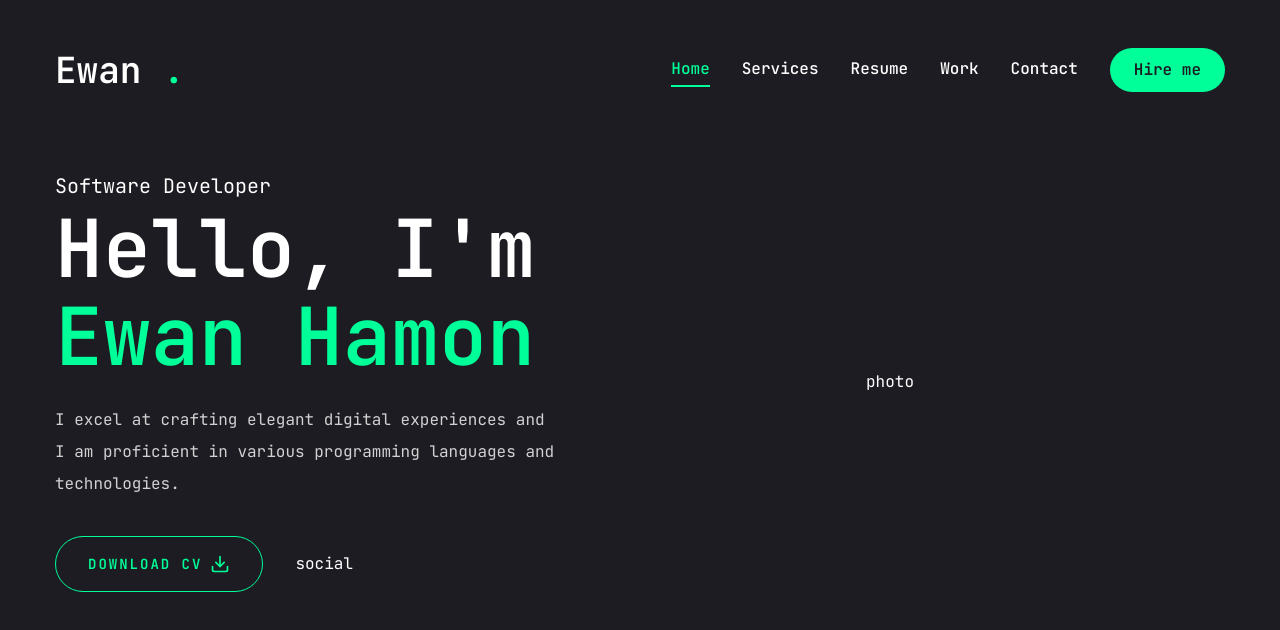
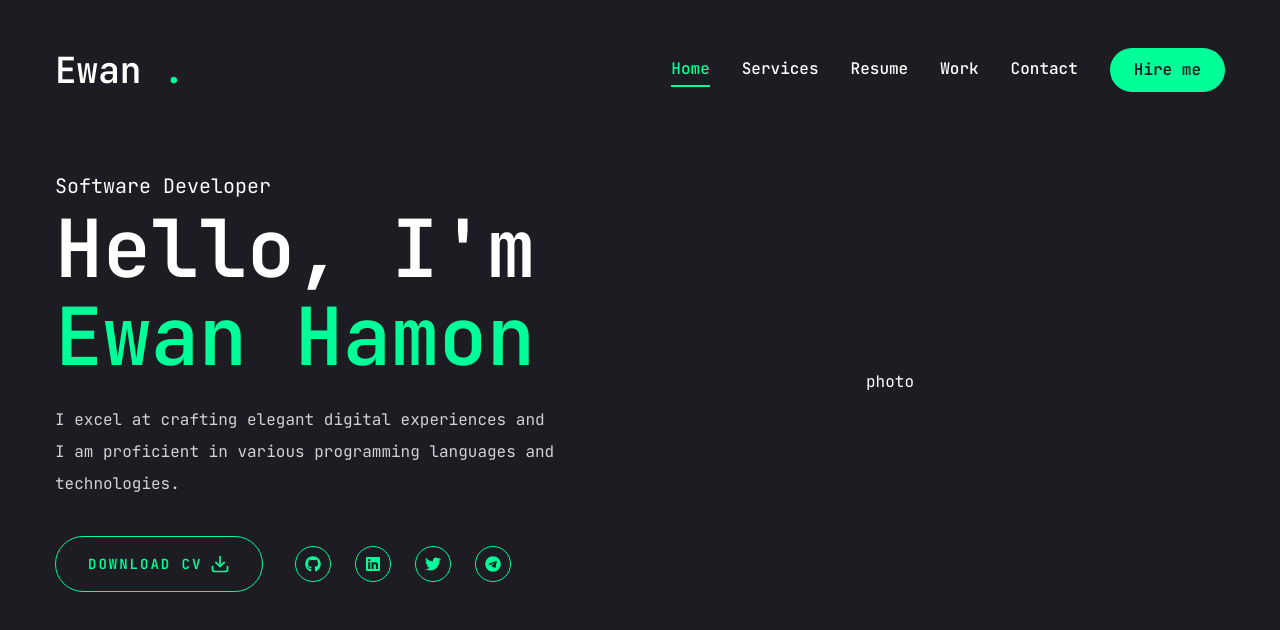
Before and after one commit to Ewuly/ewan-portfolio, a Next.js app: page / in a window 1280 px wide. Shown: the top 630 px of the page. Built offline with nearby package versions, Linux system fonts and the light colour scheme.

Commit message:
feat: :lipstick: update the social icons

```diff
--- a/app/page.jsx
+++ b/app/page.jsx
@@ -2,7 +2,7 @@
 import { FiDownload } from 'react-icons/fi'
 
 // components
-import Socials from '@/components/Socials'
+import Social from '@/components/Social'
 
 
 const Home = () => {
@@ -26,7 +26,8 @@
                 <FiDownload className='text-xl' />
               </Button>
               <div className='mb-8 xl:mb-0'>
-                <Socials />
+                <Social containerStyles='flex gap-6'
+                iconStyles='w-9 h-9 border border-accent rounded-full flex justify-center items-center text-accent text-base hover:bg-accent hover:text-primary hover:transition-all duration-500' />
               </div>
 
             </div>
--- /dev/null
+++ b/components/Social.jsx
@@ -0,0 +1,26 @@
+import Link from 'next/link'
+
+import { FaGithub, FaLinkedin, FaTwitter, FaTelegram } from 'react-icons/fa'
+
+const socials = [
+  { icon: <FaGithub />, path: 'https://github.com/Ewuly' },
+  { icon: <FaLinkedin />, path: 'https://www.linkedin.com/in/ewan-hamon/' },
+  { icon: <FaTwitter />, path: 'https://x.com/Ewan_hamon' },
+  { icon: <FaTelegram />, path: 'https://t.me/ewanham' },
+]
+
+const Social = ({ containerStyles, iconStyles }) => {
+  return (
+    <div className={containerStyles}>
+      {socials.map((item, index) => {
+        return (
+          <Link key={index} href={item.path} className={iconStyles}>
+            {item.icon}
+          </Link>
+        )
+      })}
+    </div>
+  )
+}
+
+export default Social
--- a/components/Socials.jsx
+++ /dev/null
@@ -1,9 +0,0 @@
-import React from 'react'
-
-const Social = () => {
-  return (
-    <div>social</div>
-  )
-}
-
-export default Social
```
